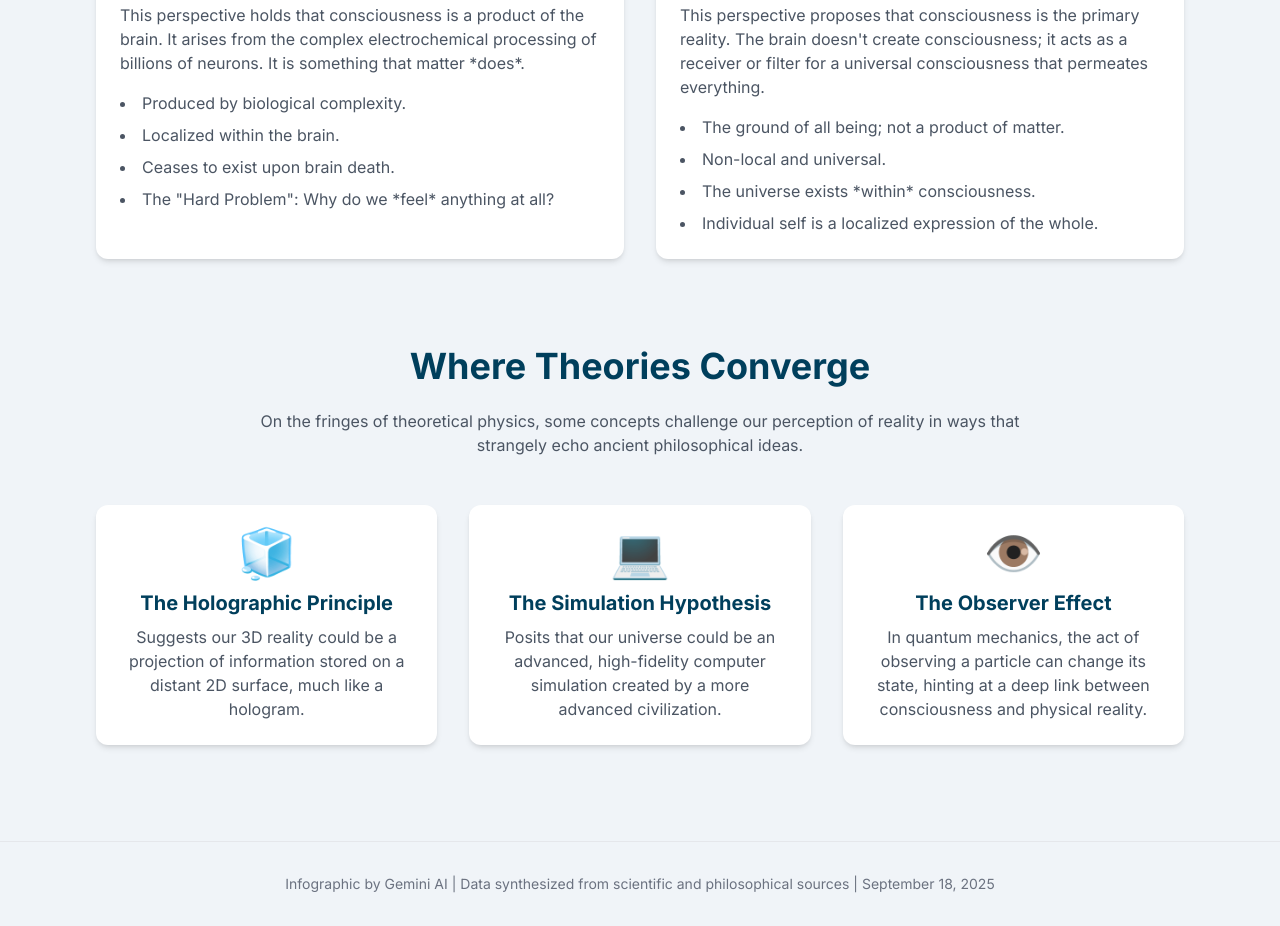
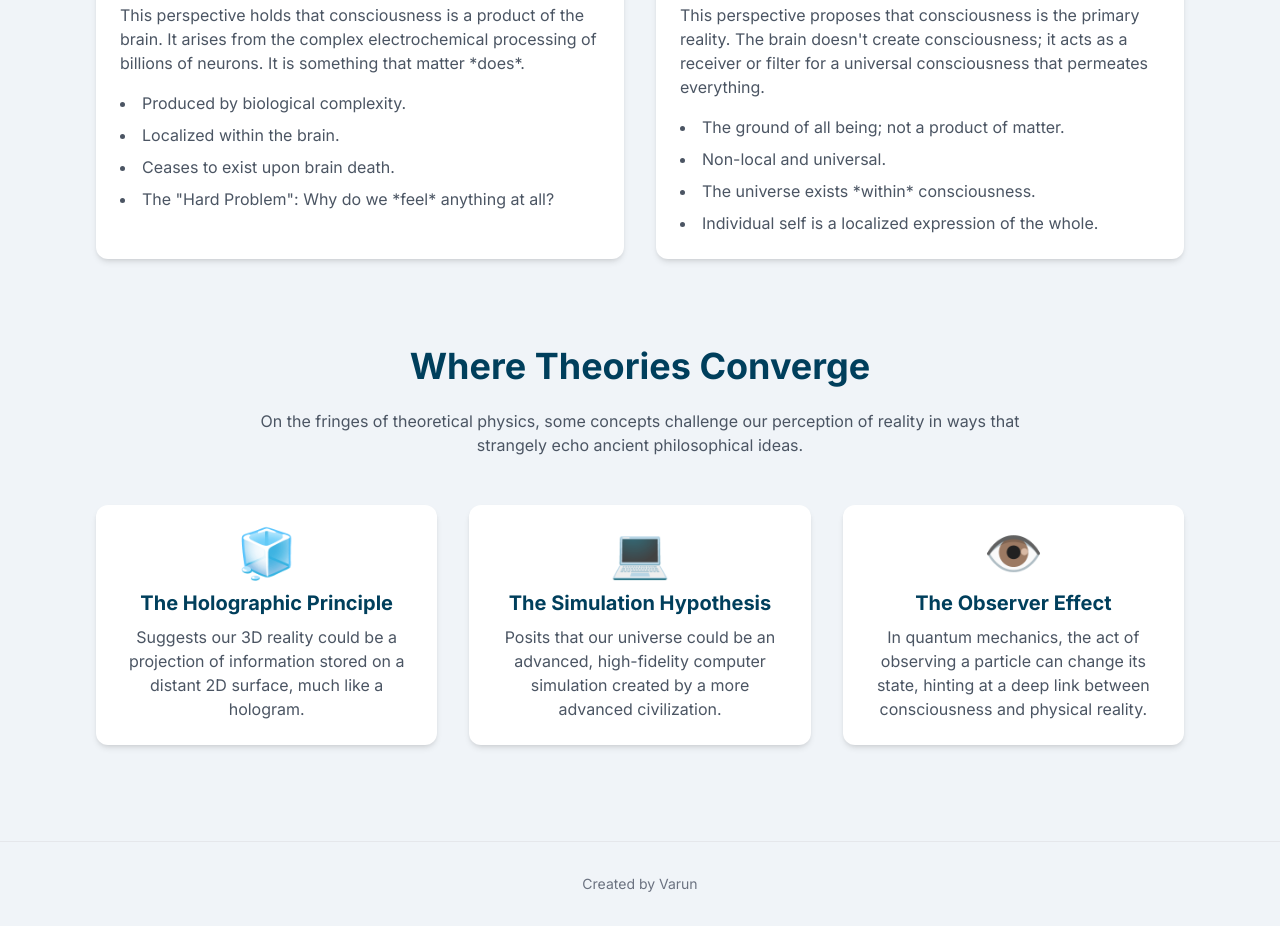
Before and after one commit to Varun987-a11/Cosmic-Canvas, a plain HTML site: page index.HTML in a window 1280 px wide. Shown: the part 2246-3172 px from the top of the page. Drawn offline with nearby package versions, Linux system fonts and the light colour scheme.

Commit message:
minor modifications

```diff
--- a/index.HTML
+++ b/index.HTML
@@ -244,7 +244,7 @@
     </div>
 
     <footer class="text-center py-8 border-t border-gray-200 mt-12">
-        <p class="text-sm text-gray-500">Infographic by Gemini AI | Data synthesized from scientific and philosophical sources | September 18, 2025</p>
+        <p class="text-sm text-gray-500">Created by Varun</p>
     </footer>
 
     <script>
```
